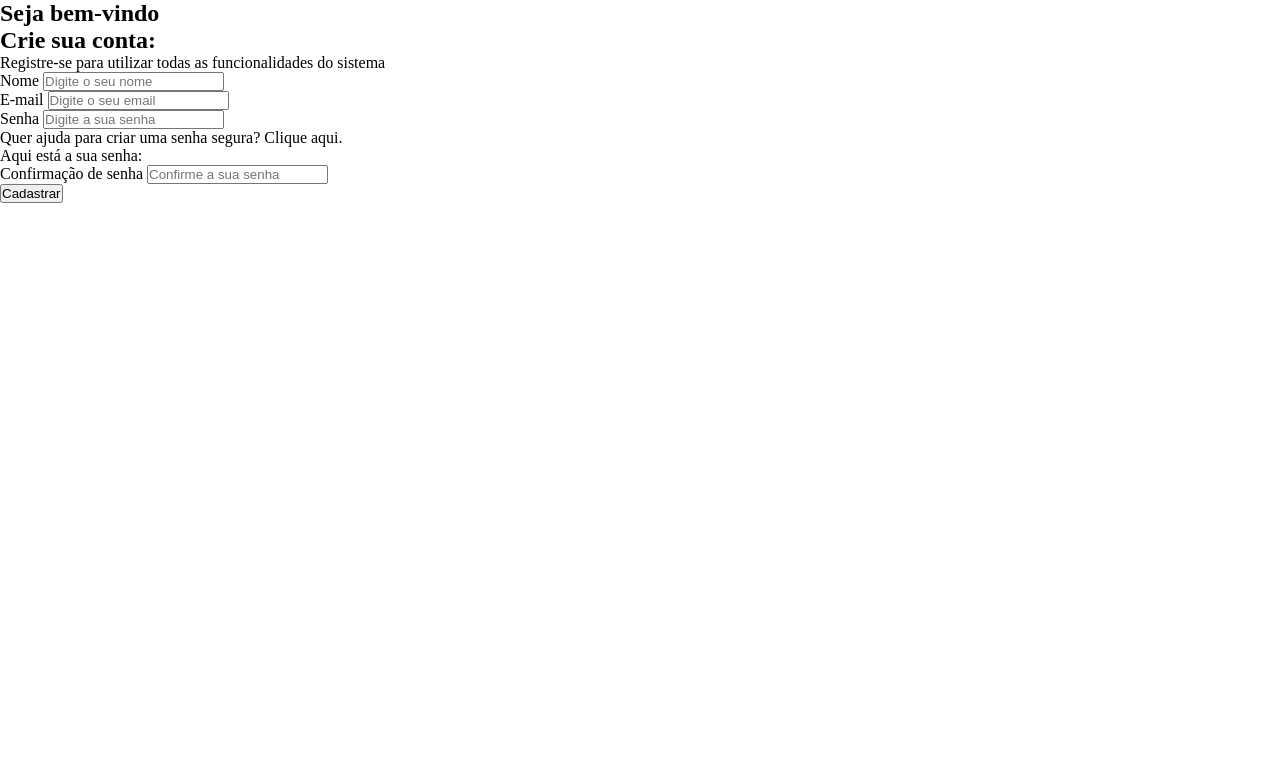
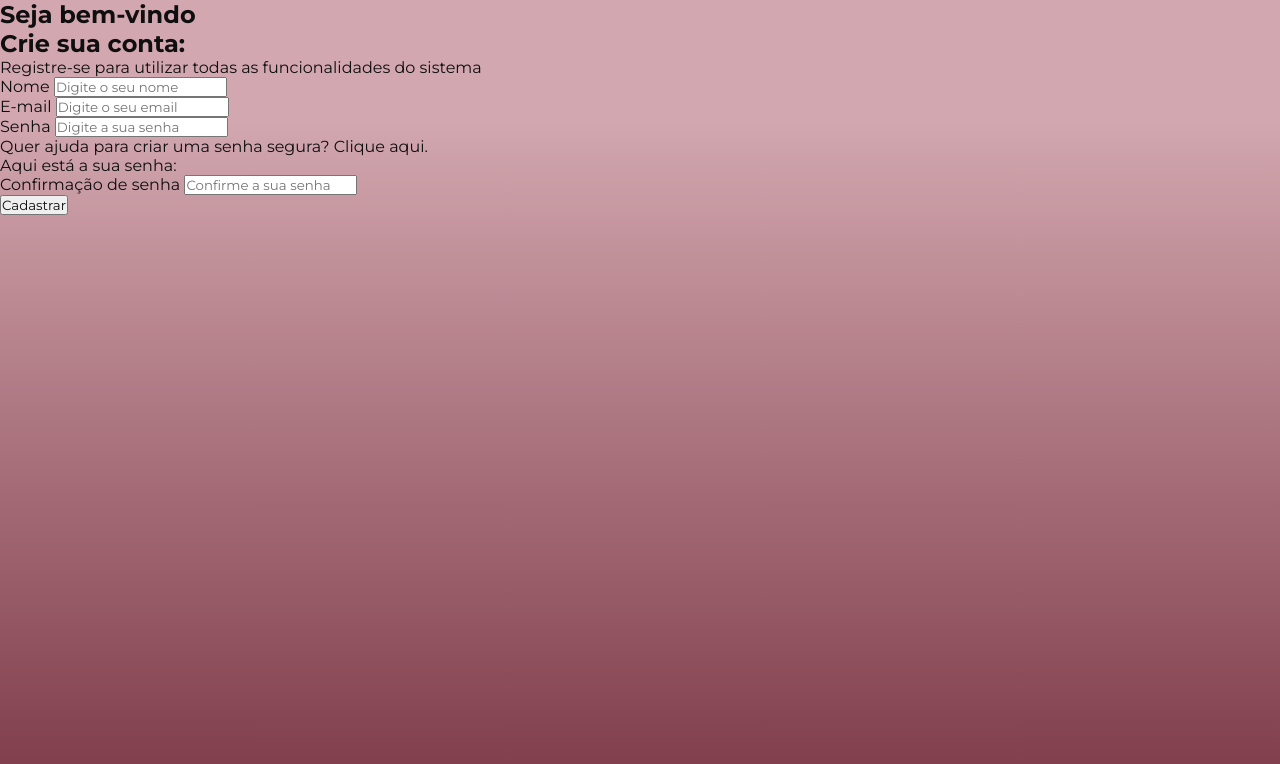
Before and after one commit to Vitoria-Rodrigues/PasswordGenerator, a plain HTML site: page index.html in a window 1280 px wide. Drawn offline with Linux system fonts and the light colour scheme.

Commit message:
Style: adicionar condigurações gerais, fonte e a cor da página

```diff
--- a/css/style.css
+++ b/css/style.css
@@ -1,6 +1,21 @@
 /* Global */
 *{
+    font-family: "Montserrat", "sans-serif";
+    padding: 0;
     margin: 0;
-    padding: 0;
     box-sizing: border-box;
+    color: #0f0f0f;
 }
+
+html, body {
+    height: auto;
+    min-height: 100dvh;
+}
+
+html{
+    background: linear-gradient(0deg,rgba(125, 57, 71, 1) 0%, rgba(210, 167, 175, 1) 85%);
+}
+
+input:focus{
+    outline: none;
+}
```
